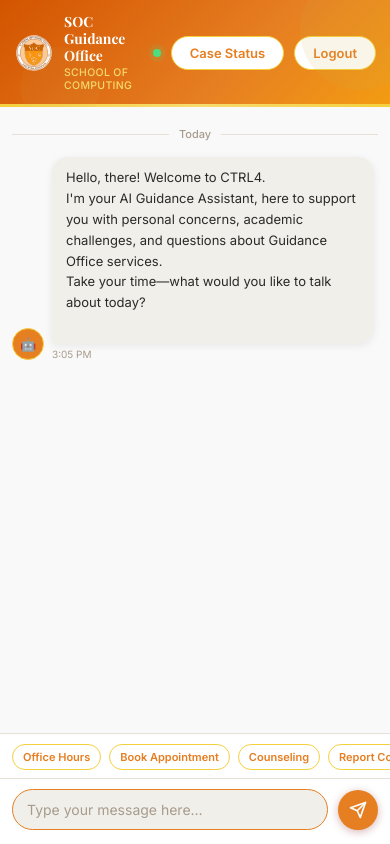
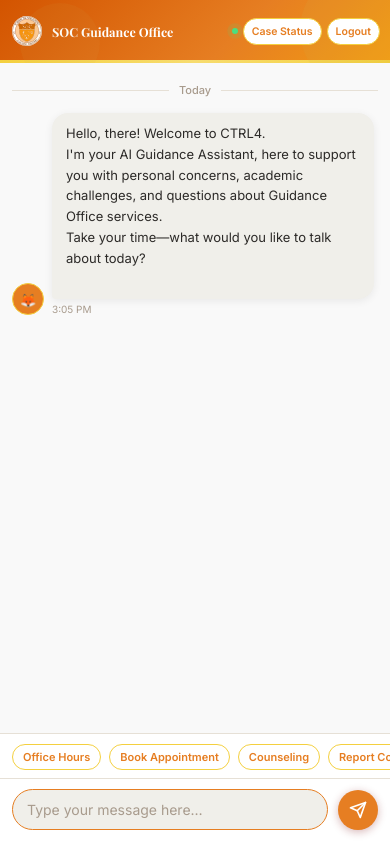
Before and after one commit to jabezapilado/CTRL4_Chatbot_MKIII_development, a Flask app: template frontend/templates/chatbot.html in a window 390 px wide. Run offline with Flask 3, Linux system fonts and the light colour scheme; the template is opened without the code that fills it, so the values that code supplies are empty; parts of the project's set-up code (start-up, migrations or seed data) failed here and were passed over.

Commit message:
feat: refine mobile chat experience

```diff
--- a/frontend/static/css/chatbot.css
+++ b/frontend/static/css/chatbot.css
@@ -86,6 +86,18 @@
 .header-text {
   flex: 1;
   min-width: 0;
+}
+.header-actions {
+  display: flex;
+  align-items: center;
+  gap: 10px;
+  min-width: 0;
+  flex-shrink: 0;
+  position: relative;
+  z-index: 1;
+}
+.header-actions .btn {
+  white-space: nowrap;
 }
 .header-title {
   font-family: "Playfair Display", serif;
@@ -716,7 +728,7 @@
 @media (max-width: 520px) {
   .header-inner {
     gap: 10px;
-    padding: 14px 14px 12px;
+    padding: calc(14px + env(safe-area-inset-top)) 14px 12px;
   }
 
   .logo-img {
@@ -732,12 +744,21 @@
     font-size: 10.5px;
   }
 
+  .header-actions {
+    gap: 6px;
+  }
+
+  .header-actions .btn {
+    padding: 6px 10px;
+    font-size: 11.5px;
+  }
+
   .chat-area {
     padding: 16px 12px 10px;
   }
 
   .bubble-wrap {
-    max-width: 88%;
+    max-width: min(88%, calc(100% - 40px));
   }
 
   .quick-replies {
@@ -752,7 +773,7 @@
   }
 
   .input-bar {
-    padding: 10px 12px 14px;
+    padding: 10px 12px max(14px, env(safe-area-inset-bottom));
   }
 
   .send-btn {
@@ -781,12 +802,42 @@
   }
 }
 @media (max-width: 400px) {
+  .header-inner {
+    gap: 8px;
+    padding-inline: 10px;
+  }
+
+  .logo-img {
+    width: 34px;
+    height: 34px;
+  }
+
   .bubble {
     font-size: 13px;
   }
+
   .header-title {
-    font-size: 14px;
+    font-size: 12.5px;
   }
+
+  .header-sub {
+    display: none;
+  }
+
+  .header-actions {
+    gap: 5px;
+  }
+
+  .header-actions .btn {
+    padding: 6px 8px;
+    font-size: 10.5px;
+  }
+
+  .status-dot {
+    width: 6px;
+    height: 6px;
+  }
+
   .qr-btn {
     font-size: 11px;
     padding: 5px 10px;
--- a/frontend/static/js/chat.js
+++ b/frontend/static/js/chat.js
@@ -10,10 +10,11 @@ let currentEmotion = "";
 let currentFlagged = false;
 let isAwaitingReply = false;
 
-// A brief typing state makes ordinary exchanges feel conversational without
-// holding back time-sensitive safety responses.
-const MIN_NORMAL_REPLY_TYPING_MS = 3000;
-const MAX_NORMAL_REPLY_TYPING_MS = 5000;
+// A short typing state makes ordinary exchanges feel conversational without
+// adding a noticeable wait after the server has already produced a reply.
+// Safety replies still bypass this entirely.
+const MIN_NORMAL_REPLY_TYPING_MS = 1200;
+const MAX_NORMAL_REPLY_TYPING_MS = 2200;
 
 let inactivityTimer = null;
 const INACTIVITY_TIMEOUT = 5 * 60 * 1000;
@@ -170,7 +171,7 @@ function appendBotMessage(htmlContent, emotionLabel, feedbackToken = "") {
   }
 
   row.innerHTML = `
-    <div class="avatar">🤖</div>
+    <div class="avatar" aria-label="CTRL4 assistant">🦊</div>
     <div class="bubble-wrap">
       <div class="bubble">${formattedContent}${badge ? "<br>" + badge : ""}</div>
       <span class="bubble-time">${getTime()}</span>
@@ -377,7 +378,7 @@ function showTypingIndicator() {
   row.className = "typing-row";
   row.id = "typing-indicator";
   row.innerHTML = `
-    <div class="avatar">🤖</div>
+    <div class="avatar" aria-label="CTRL4 assistant">🦊</div>
     <div class="typing-bubble">
       <div class="dot"></div>
       <div class="dot"></div>
--- a/frontend/templates/chatbot.html
+++ b/frontend/templates/chatbot.html
@@ -31,7 +31,7 @@
             <div class="header-sub">School of Computing</div>
           </div>
 
-          <div style="display: flex; align-items: center; gap: 10px">
+          <div class="header-actions">
             <div class="status-dot" title="Online"></div>
 
             <a class="btn btn-outline" href="/case-status">Case Status</a>
```
Also changed, not shown: docs/guides/student_guide.md (+8 -0 lines), tests/test_frontend_layout_contracts.py (+6 -2 lines), CHANGELOG.md, README.md, docs/README.md.
